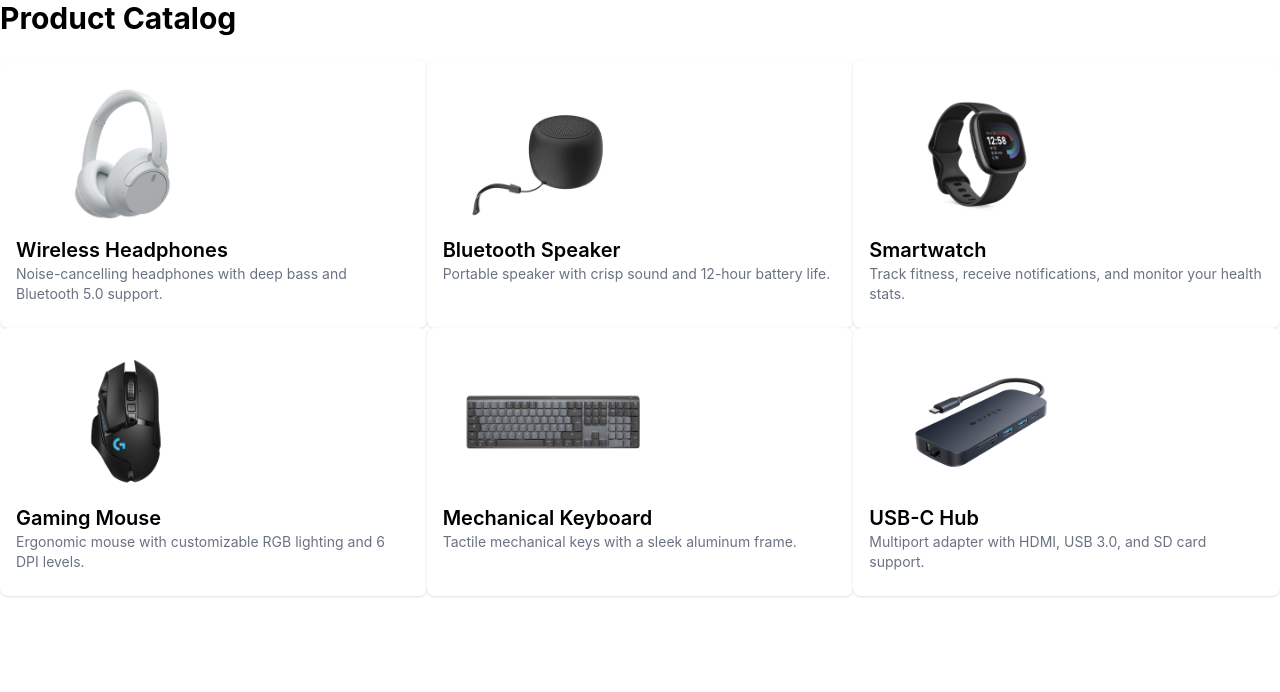
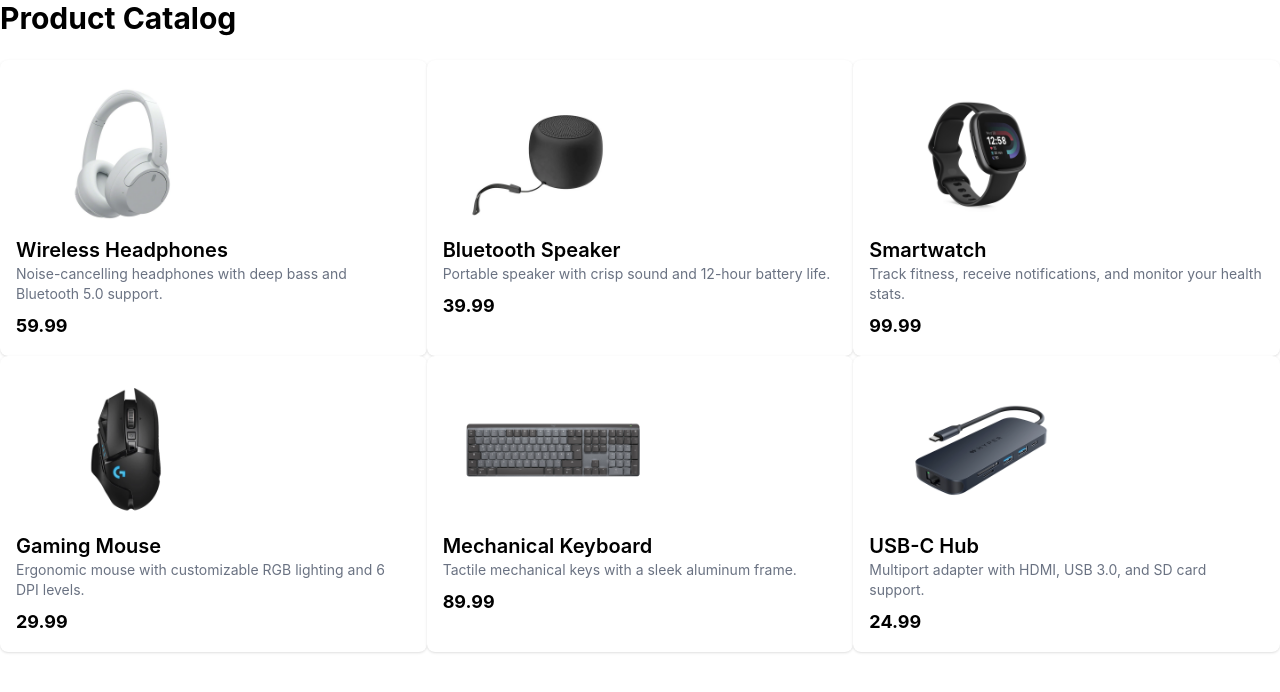
Before and after one commit to kirildevops/react-context-api, a React (Vite) app: page / in a window 1280 px wide. Shown: the top 692 px of the page. Built offline with nearby package versions, Linux system fonts and the light colour scheme; data requests are answered from the project's data file.

Commit message:
decompose main

```diff
--- a/src/App.jsx
+++ b/src/App.jsx
@@ -1,5 +1,5 @@
 import { useState, useEffect } from 'react'
-
+import ProductList from './co/ProductList'
 const App = () => {
   const [products, setProducts] = useState([])
   const [loading, setLoading] = useState(true)
@@ -28,24 +28,7 @@ const App = () => {
       <h1 className="text-3xl font-bold mb-6">Product Catalog</h1>
       {loading && <p>Loading...</p>}
       {error && <div className="error">{error.message}</div>}
-      <div className="grid grid-cols-1 sm:grid-cols-2 md:grid-cols-3">
-        {products.map((product) => (
-          <div
-            key={product.id}
-            className="bg-white rounded-lg shadow p-4 flex flex-col"
-          >
-            <div className="h-40 overflow-hidden">
-              <img
-                src={product.image}
-                alt={product.name}
-                className="h-40 object-cover rounded mb-4"
-              />
-            </div>
-            <h2 className="text-xl font-semibold">{product.name}</h2>
-            <p className="text-gray-500 text-sm mb-2">{product.description}</p>
-          </div>
-        ))}
-      </div>
+      <ProductList products={products} />
     </div>
   )
 }
--- /dev/null
+++ b/src/co/ProductCard.jsx
@@ -0,0 +1,21 @@
+const ProductCard = ({ product }) => {
+  return (
+    <div
+      key={product.id}
+      className="bg-white rounded-lg shadow p-4 flex flex-col"
+    >
+      <div className="h-40 overflow-hidden">
+        <img
+          src={product.image}
+          alt={product.name}
+          className="h-40 object-cover rounded mb-4"
+        />
+      </div>
+      <h2 className="text-xl font-semibold">{product.name}</h2>
+      <p className="text-gray-500 text-sm mb-2">{product.description}</p>
+      <p className="font-bold text-lg">{product.price.toFixed(2)}</p>
+    </div>
+  )
+}
+
+export default ProductCard
--- /dev/null
+++ b/src/co/ProductList.jsx
@@ -0,0 +1,13 @@
+import ProductCard from './ProductCard'
+
+const ProductList = ({ products }) => {
+  return (
+    <div className="grid grid-cols-1 sm:grid-cols-2 md:grid-cols-3">
+      {products.map((product) => (
+        <ProductCard product={product} />
+      ))}
+    </div>
+  )
+}
+
+export default ProductList
```
